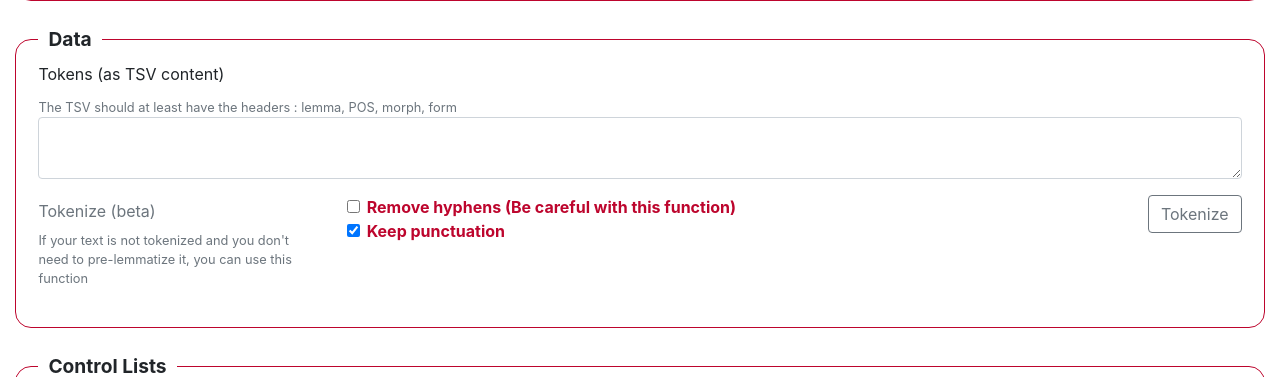
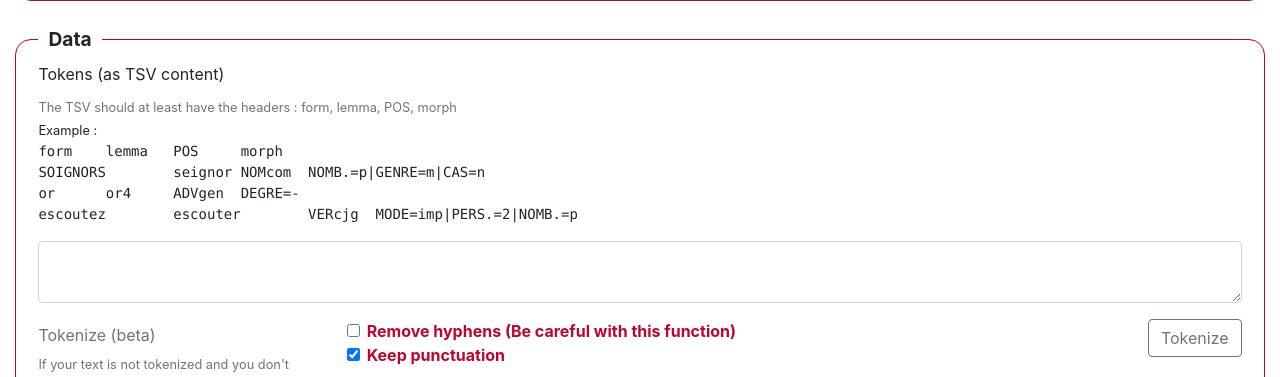
Before and after one commit to hipster-philology/pyrrha, a Python web app: template app/templates/main/corpus_new.html in a window 1280 px wide. Shown: the part 638-1015 px from the top of the page. Run offline with Jinja, Linux system fonts and the light colour scheme; the template is opened without the code that fills it, so the values that code supplies are empty; some libraries are stand-ins or nearby versions.

Commit message:
Added an example of column header

```diff
--- a/app/templates/main/corpus_new.html
+++ b/app/templates/main/corpus_new.html
@@ -31,7 +31,12 @@
         <legend>Data</legend>
         <div class="form-group">
             <label for="tokens">Tokens (as TSV content)</label>
-            <small id="tsvHelp" class="form-text text-muted">The TSV should at least have the headers : lemma, POS, morph, form</small>
+            <small id="tsvHelp" class="form-text text-muted">The TSV should at least have the headers : form, lemma, POS, morph</small>
+            <small>Example :</small>
+            <pre>form	lemma	POS	morph
+SOIGNORS	seignor	NOMcom	NOMB.=p|GENRE=m|CAS=n
+or	or4	ADVgen	DEGRE=-
+escoutez	escouter	VERcjg	MODE=imp|PERS.=2|NOMB.=p</pre>
             <textarea aria-describedby="tsvHelp" class="form-control" id="tokens" name="tsv">{% if tsv %}{{tsv}}{%endif%}</textarea>
         </div>
         {% if lemmatizers %}
```
